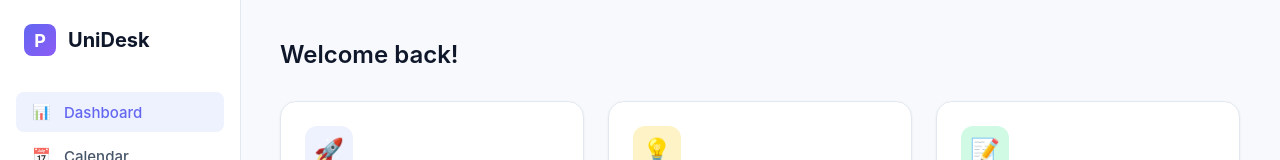
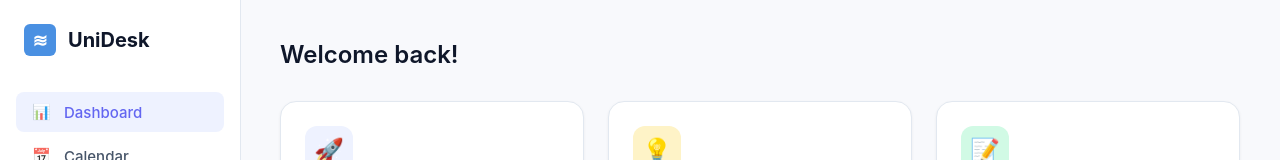
Before and after one commit to Archijain27/Project-Management-Portal, a website: page dashboard.html in a window 1280 px wide. Shown: the top 160 px of the page. Drawn offline with Linux system fonts and the light colour scheme; no server answers; sample sign-in values are in the browser's storage.

Commit message:
Update dashboard.html

```diff
--- a/dashboard.html
+++ b/dashboard.html
@@ -51,13 +51,13 @@
     .sidebar-logo-icon {
       width: 32px;
       height: 32px;
-      background: linear-gradient(135deg, #6366f1, #8b5cf6);
-      border-radius: 8px;
+      background: #4a90e2;
+      border-radius: 6px;
       display: flex;
       align-items: center;
       justify-content: center;
       color: white;
-      font-weight: bold;
+      font-weight: 700;
       font-size: 18px;
     }
 
@@ -408,7 +408,7 @@
 <body>
   <div class="sidebar">
     <div class="sidebar-logo">
-      <div class="sidebar-logo-icon">P</div>
+      <div class="sidebar-logo-icon">≋</div>
       <div class="sidebar-logo-text">UniDesk</div>
     </div>
     <ul>
```
